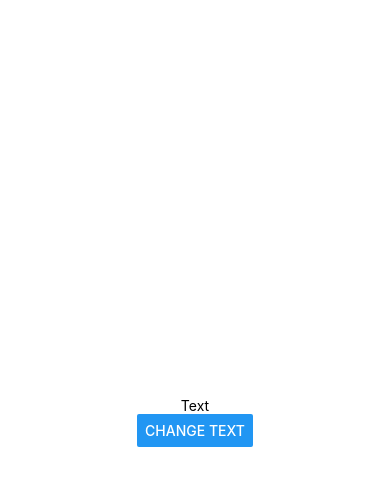
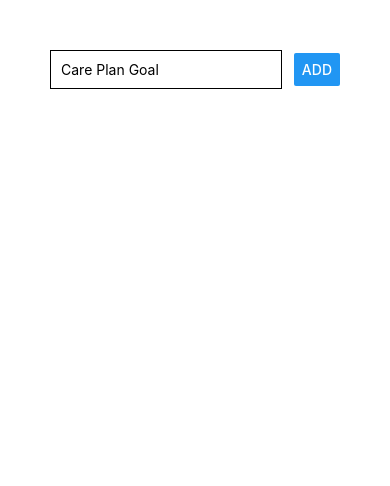
Before and after one commit to ruyaflute/my-new-app, a React Native app: screen / in a window 390 px wide. Shown: the top 486 px of the page. Built offline with nearby package versions, Linux system fonts and the light colour scheme.

Commit message:
Care Plan add goal

```diff
--- a/App.js
+++ b/App.js
@@ -1,21 +1,24 @@
 import React, { useState } from 'react';
-import { StyleSheet, Text, View, Button } from 'react-native';
+import { StyleSheet, Text, View, TextInput, Button } from 'react-native';
 
 export default function App() {
-  const [outputText, setOutputText] = useState('Text')
   return (
-    <View style={styles.container}>
-      <Text>{outputText}</Text>
-      <Button title="Change Text" onPress={() => setOutputText('The text changed!')}/>
+    <View style={{ padding: 50 }}>
+      <View style={{ flexDirection: 'row', justifyContent: 'space-between', alignItems: 'center' }}>
+        <TextInput
+        placeholder="Care Plan Goal"
+        style={{ width: '80%', borderColor: 'black', borderWidth: 1 , padding: 10 }}
+        />
+        <Button title="ADD" />
+      </View>
+      <View>
+      </View>
+
     </View>
+
   );
 }
 
 const styles = StyleSheet.create({
-  container: {
-    flex: 1,
-    backgroundColor: '#fff',
-    alignItems: 'center',
-    justifyContent: 'center',
-  },
+
 });
```
Also changed, not shown: index.js (deleted, +0 -13 lines).
